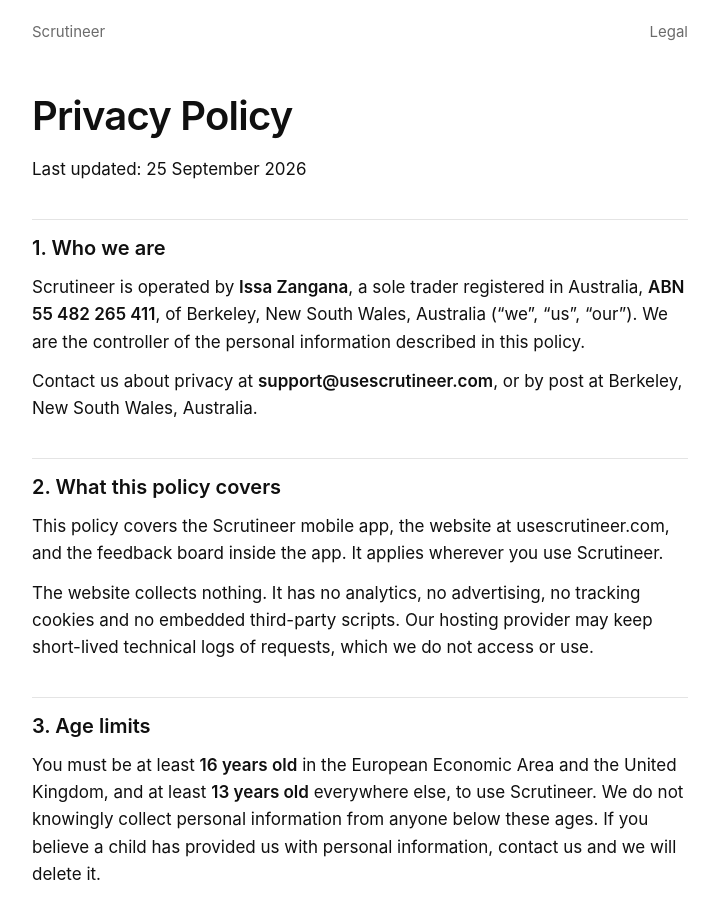
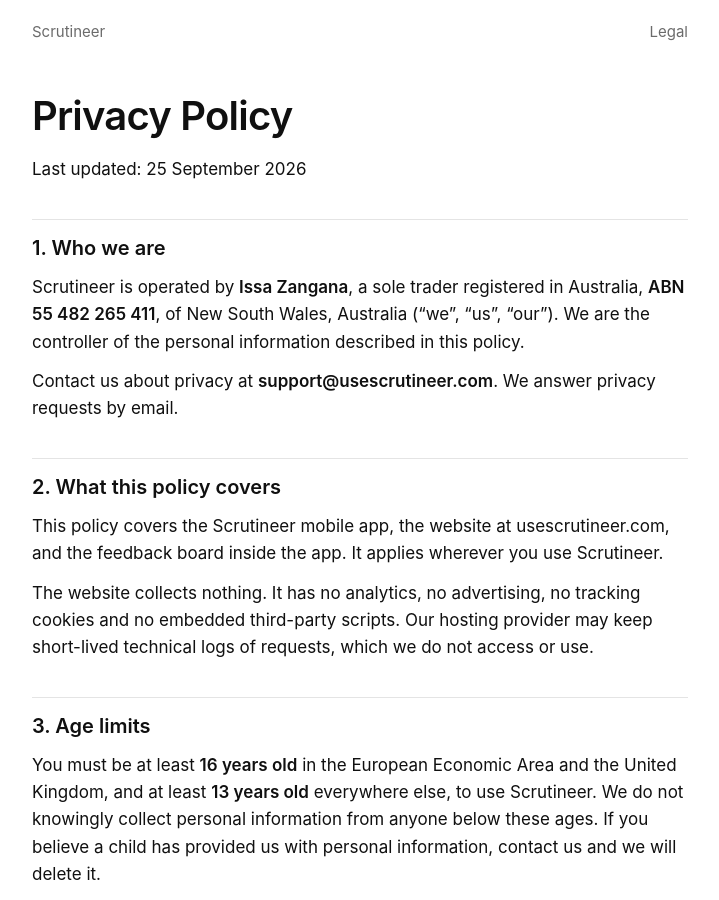
Before and after one commit to Scrutineer-AI-Car-Eval/scrutineer-site, a Jekyll site: the page built from privacy.md, in a window 1280 px wide and 900 px high. Shown: the whole window, without its empty margins (280-999 px from the left). Built offline with Jekyll 4.4.1, drawn with Linux system fonts in a browser that asks for light colours; some of the changed text lies outside the part shown.

Commit message:
Reduce the published address to state and country

```diff
--- a/_layouts/default.html
+++ b/_layouts/default.html
@@ -16,7 +16,7 @@
   {{ content }}
 </main>
 <footer class="foot">
-  <p>Issa Zangana, ABN 55 482 265 411 — Berkeley, New South Wales, Australia</p>
+  <p>Issa Zangana, ABN 55 482 265 411 — New South Wales, Australia</p>
   <p><a href="mailto:support@usescrutineer.com">support@usescrutineer.com</a></p>
 </footer>
 </body>
--- a/privacy.md
+++ b/privacy.md
@@ -11,9 +11,9 @@
 
 ## 1. Who we are
 
-Scrutineer is operated by **Issa Zangana**, a sole trader registered in Australia, **ABN 55 482 265 411**, of Berkeley, New South Wales, Australia ("we", "us", "our"). We are the controller of the personal information described in this policy.
+Scrutineer is operated by **Issa Zangana**, a sole trader registered in Australia, **ABN 55 482 265 411**, of New South Wales, Australia ("we", "us", "our"). We are the controller of the personal information described in this policy.
 
-Contact us about privacy at **support@usescrutineer.com**, or by post at Berkeley, New South Wales, Australia.
+Contact us about privacy at **support@usescrutineer.com**. We answer privacy requests by email.
 
 ## 2. What this policy covers
 
@@ -179,4 +179,4 @@
 
 ## 14. Contact
 
-**Issa Zangana**, ABN 55 482 265 411, Berkeley, New South Wales, Australia — **support@usescrutineer.com**
+**Issa Zangana**, ABN 55 482 265 411, New South Wales, Australia — **support@usescrutineer.com**
```
Also changed, not shown: subscriptions.md (+1 -1 lines), terms.md (+2 -2 lines).
